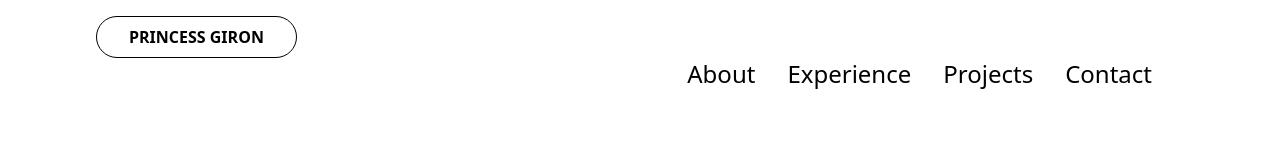
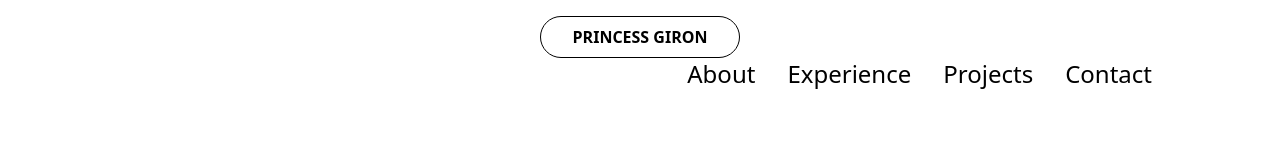
Before and after one commit to youth-of-may/portfolio-app, a React (Vite) app: page / in a window 1280 px wide. Shown: the top 160 px of the page. Built offline with nearby package versions, Linux system fonts and the light colour scheme.

Commit message:
Update Navbar.jsx

```diff
--- a/src/components/Navbar.jsx
+++ b/src/components/Navbar.jsx
@@ -5,7 +5,7 @@ import Button from "./Button";
 export default function Navbar() {
   return (
 
-    <div className="mt-4 mb-16 flex items-center sm:flex-wrap">
+    <div className="mt-4 mb-16 flex items-center sm:flex-col">
     <Button px="px-8 text-md font-semibold">PRINCESS GIRON</Button>
     <NavLinks/>
     </div>
```
